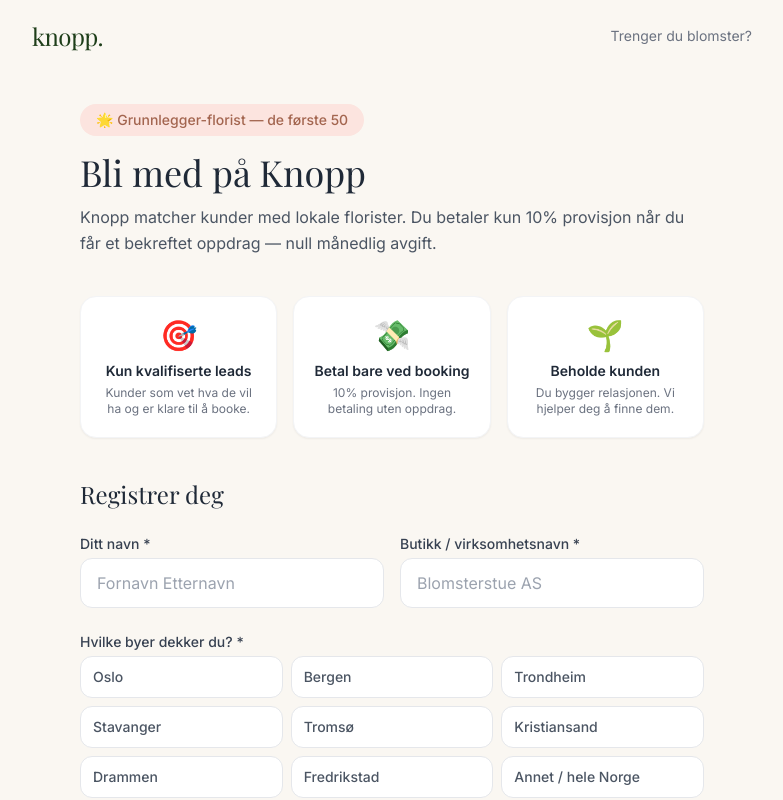
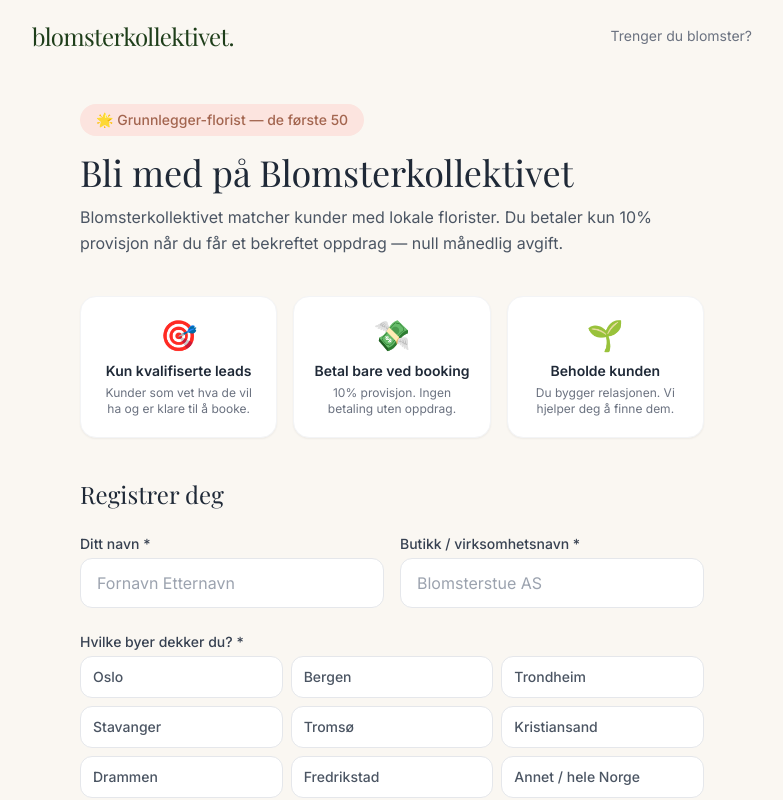
Before and after one commit to marteloge/knopp, a Next.js app: page /florist in a window 1280 px wide. Shown: the top 800 px of the page, without its empty margins (248-1031 px from the left). Built offline with nearby package versions, Linux system fonts and the light colour scheme; a web font is replaced by a local one.

Commit message:
rebrand: Knopp → Blomsterkollektivet

```diff
--- a/app/florist/page.tsx
+++ b/app/florist/page.tsx
@@ -68,7 +68,7 @@
       if (!res.ok) throw new Error("Noe gikk galt");
       setSent(true);
     } catch {
-      setError("Noe gikk galt. Prøv igjen eller send e-post til hei@knopp.no");
+      setError("Noe gikk galt. Prøv igjen eller send e-post til hei@blomsterkollektivet.no");
     } finally {
       setLoading(false);
     }
@@ -89,7 +89,7 @@
               🌟 Du er registrert som grunnlegger-florist!
             </p>
             <p className="text-xs text-forest-600 leading-relaxed">
-              De første 50 floristene på Knopp får permanent 10% provisjon
+              De første 50 floristene på Blomsterkollektivet får permanent 10% provisjon
               (istedenfor standard 12%) og grunnlegger-badge på profilen.
             </p>
           </div>
@@ -106,7 +106,7 @@
       {/* Nav */}
       <nav className="flex items-center justify-between px-6 py-5 max-w-3xl mx-auto">
         <Link href="/" className="font-serif text-2xl text-forest-700 tracking-tight">
-          knopp.
+          blomsterkollektivet.
         </Link>
         <Link href="/bestilling" className="text-sm text-gray-500 hover:text-gray-700">
           Trenger du blomster?
@@ -120,10 +120,10 @@
             🌟 Grunnlegger-florist — de første 50
           </div>
           <h1 className="font-serif text-4xl text-gray-800 mb-3">
-            Bli med på Knopp
+            Bli med på Blomsterkollektivet
           </h1>
           <p className="text-gray-600 leading-relaxed">
-            Knopp matcher kunder med lokale florister. Du betaler kun 10% provisjon
+            Blomsterkollektivet matcher kunder med lokale florister. Du betaler kun 10% provisjon
             når du får et bekreftet oppdrag — null månedlig avgift.
           </p>
         </div>
```
